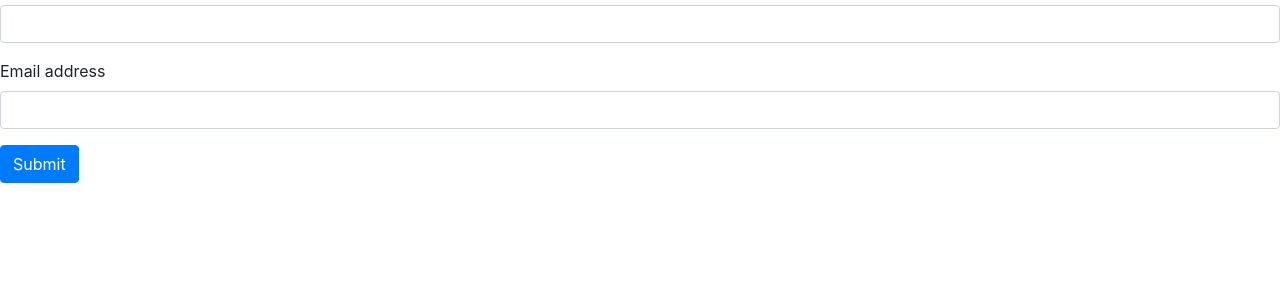
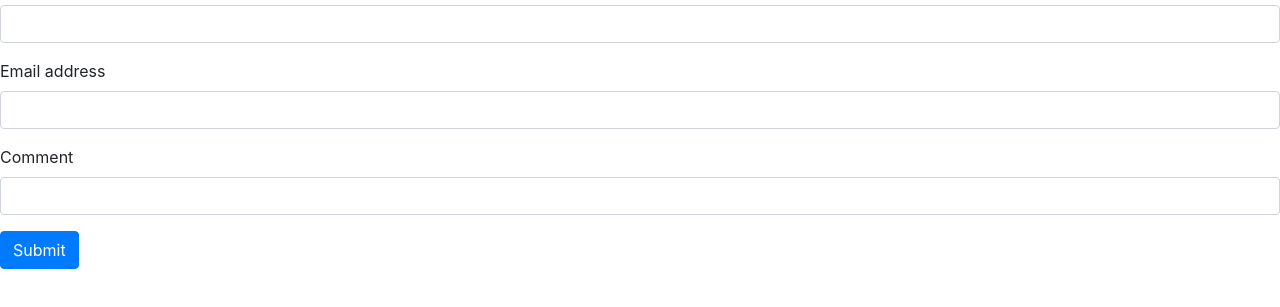
Before and after one commit to carolinelstrickland/carolinelstrickland.gitpages.io, a plain HTML site: page sprint-3-portfolio/contact.html in a window 1280 px wide. Shown: the part 83-390 px from the top of the page. Drawn offline with nearby package versions, Linux system fonts and the light colour scheme; files that its build step writes are made by us from their sources.

Commit message:
add photo to about me page

```diff
--- a/sprint-3-portfolio/contact.html
+++ b/sprint-3-portfolio/contact.html
@@ -33,8 +33,7 @@
             </ul>
             </div>
         </nav>
-
-
+                                <!-- CONTACT FORM -->
         <form>
             <div class="form-group">
                 <label for="exampleInputName1">Name</label>
@@ -43,6 +42,10 @@
             <div class="form-group">
               <label for="exampleInputEmail1">Email address</label>
               <input type="email" class="form-control" id="exampleInputEmail1" aria-describedby="emailHelp">
+            </div>
+            <div class="form-group">
+                <label for="exampleInputComment1">Comment</label>
+                <input type="text" class="form-control" id="exampleInputComment1">
             </div>
             <button type="submit" class="btn btn-primary">Submit</button>
         </form>
--- a/sprint-3-portfolio/index.html
+++ b/sprint-3-portfolio/index.html
@@ -33,13 +33,14 @@
             </ul>
             </div>
         </nav>
-
+                            <!-- ABOUT ME  -->
         <h3>A little about me...</h3>
         <br>
           <p>
             My name is Caroline Strickland, but I have always answered to Lucy. I am left-handed and 24 years old.
             I have a dog named Tybee. She is a black lab mix and 4 years old. I am originally from Atlanta but
             moved to Chicago following my college graduation. Thank you-- that is all.
+              <img src = "https://i.pinimg.com/236x/98/f9/b5/98f9b5986e2d5d8225d97404cf09e1cb--bubbles-powerpuff-girls-powerpuff-girls-cartoon.jpg" alt = "Bubbles">
             </p>
         </br>
 
--- a/sprint-3-portfolio/style.css
+++ /dev/null
@@ -1,4 +0,0 @@
-body {
-    background-color: goldenrod;
-    color: green;
-}
```
Also changed, not shown: sprint-3-portfolio/portfolio.html (+3 -3 lines).
